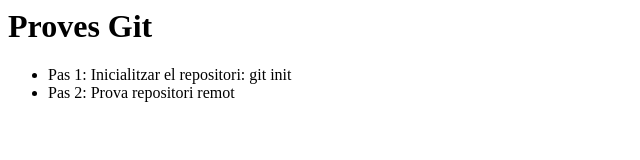
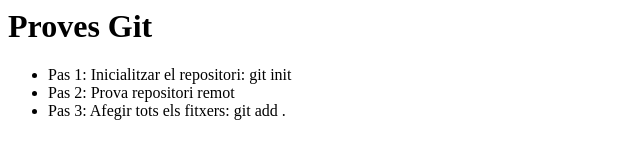
Before and after one commit to joeel03/JDD-git, a plain HTML site: page index.html in a window 1280 px wide. Shown: the whole page, without its empty margins (0-640 px from the left). Drawn offline with Linux system fonts and the light colour scheme.

Commit message:
v4 index act

```diff
--- a/index.html
+++ b/index.html
@@ -2,4 +2,5 @@
 <ul>
     <li>Pas 1: Inicialitzar el repositori: git init
     <li>Pas 2: Prova repositori remot
+    <li>Pas 3: Afegir tots els fitxers: git add .</li>
 </ul>
```
